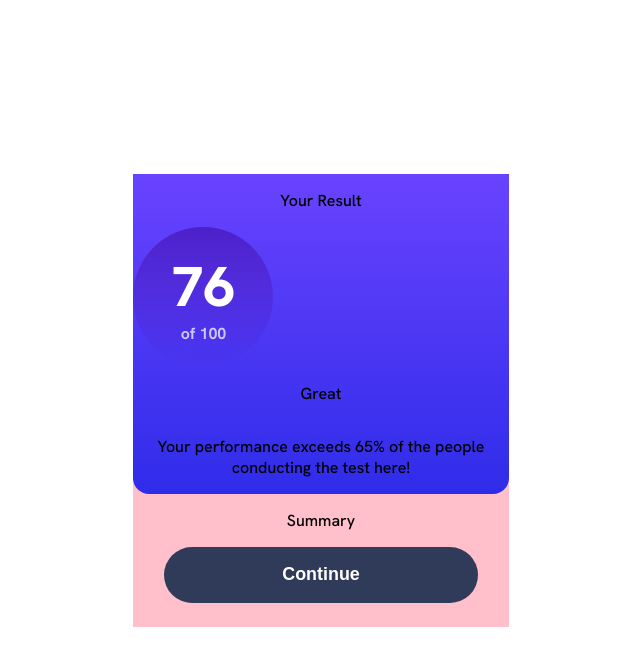
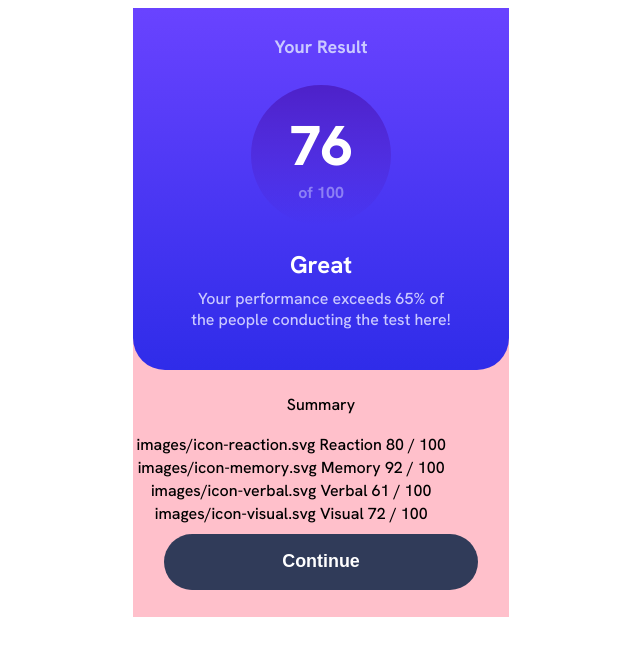
Before and after one commit to QLopes22/result-summary-component, a plain HTML site: page index.html in a window 1280 px wide. Shown: the whole page, without its empty margins (319-959 px from the left). Drawn offline with Linux system fonts and the light colour scheme.

Commit message:
finally got the grades to display

```diff
--- a/index.html
+++ b/index.html
@@ -1,3 +1,4 @@
+<!DOCTYPE html>
 <html lang="en">
 <head>
     <meta charset="UTF-8">
@@ -12,58 +13,32 @@
 <body>
     <div class="container">
         <div class="hero-section">
-            <p>Your Result</p>
+            <p class="results">Your Result</p>
 
             <div class="result-score">
-                <h1>76</h1>
-                <h2>of 100</h2>
+                <h1 class="big-score">76</h1>
+                <h2 class="full-score">of 100</h2>
             </div>
 
             <p class="motivation">Great</p>
             <p class="motivation-snippet">Your performance exceeds 65% of the people conducting the test here!</p>
        </div>
 
-       <div class="summary-info">
-            <p>Summary</p>
-            <div class="grades-container">
+       <p>Summary</p>
 
-            </div>
-            <!-- <div class="reaction">
-                <div class="small-icon">
-                     <img src="images/icon-reaction.svg" alt="">
-                    <p class="icon-txt">Reaction</p>
-                </div>
+       <div class="summary">
+         <table>
+               <tr class="reaction"></tr>
 
-                <p>80/100</p>
-            </div>
+               <!-- <tr class="visual">
+                    <td>icon</td>
+                    <td>visual</td>
+                    <td>80</td>
+                    <td>/ 100</td>
+               </tr> -->
+            </table>
 
-            <div class="reaction">
-                <div class="small-icon">
-                     <img src="images/icon-reaction.svg" alt="">
-                    <p class="icon-txt">Memory</p>
-                </div>
-
-                <p>80/100</p>
-            </div>
-
-            <div class="reaction">
-                <div class="small-icon">
-                     <img src="images/icon-reaction.svg" alt="">
-                    <p class="icon-txt">Verbal</p>
-                </div>
-
-                <p>80/100</p>
-            </div>
-
-            <div class="reaction">
-                <div class="small-icon">
-                     <img src="images/icon-reaction.svg" alt="">
-                    <p class="icon-txt">Visual</p>
-                </div>
-
-                <p>80/100</p>
-            </div> -->
-
+       </div>
 
             <button>Continue</button>
        </div>
--- a/script.js
+++ b/script.js
@@ -1,15 +1,53 @@
-fetch("data.json")
-.then(response => response.json())
-// .then(data => showInfo(data))
-.then(data => {
-    data.forEach(postInfo => {
-        const post = `<p>${data.grades}</p>`;
+// fetch("data.json")
+// .then(res => {
+//     return res.json();
+// })
+// .then(data => {
+//     console.log(data);
+// })
+// .then(data => {
+//     data.forEach(grades => {
+//         const tr = document.tr;
+//         const td = document.createElement("td");
+//         td.innerText = "hello niggro";
 
-        document.querySelector('.grades-container').innerHTML(data.grades);
-    })
+
+//         tr.append(markup);
+//     });
+// })
+// .catch(error => console.log("error, check your code"));
+
+const grades = [
+    {
+    "category": "Reaction",
+    "score": 80,
+    "icon": "images/icon-reaction.svg"
+  },
+  {
+    "category": "Memory",
+    "score": 92,
+    "icon": "images/icon-memory.svg"
+  },
+  {
+    "category": "Verbal",
+    "score": 61,
+    "icon": "images/icon-verbal.svg"
+  },
+  {
+    "category": "Visual",
+    "score": 72,
+    "icon": "images/icon-visual.svg"
+  }
+];
+
+  console.log(grades);
+
+const reaction = document.getElementsByClassName('reaction')[0];
+console.log(reaction);
+
+grades.forEach((grades, index) => {
+    let reactionChunk = document.createElement('td');
+    let reactionChunkText = document.createTextNode(`${grades.icon} ${grades.category} ${grades.score} / 100 `);
+    reactionChunk.append(reactionChunkText)
+    reaction.append(reactionChunk);
 })
-.catch(error => console.log(error));
-
-function showInfo(data) {
-    console.log(data.grades);
-}
--- a/style.css
+++ b/style.css
@@ -24,8 +24,30 @@ body {
 .hero-section {
     background-image:linear-gradient(180deg, #75F 0%, #6943FF 0.01%, #2F2CE9 100%);
     background-color: rgb(118, 36, 118);
-    border-bottom-left-radius: 1rem;
-    border-bottom-right-radius: 1rem;
+    border-bottom-left-radius: 2rem;
+    border-bottom-right-radius: 2rem;
+    color: white;
+}
+
+.results {
+    font-size: 1.125rem;
+    font-weight: 700;
+    line-height: normal;
+    color: #cac9ff;
+    padding: 1.5em;
+}
+
+.big-score {
+    font-size: 3.5rem;
+    font-weight: 800;
+    line-height: 4.5rem;
+}
+
+.full-score {
+    font-size: 1rem;
+    font-weight: 700;
+    color: #cac9ff;
+    opacity: 0.5168;
 }
 
 .result-score {
@@ -33,11 +55,12 @@ body {
     width: 8.75rem;
     height: 8.75rem;
     border-radius: 4.37rem;
+    margin: auto;
 }
 
 p {
     margin: 0;
-    padding: 1rem;
+    padding: 1em;
 }
 
 h1 {
@@ -57,8 +80,31 @@ h2 {
     margin: 0;
 }
 
+.motivation {
+    font-size: 1.5rem;
+    font-weight: 700;
+    padding: 0;
+    margin: 0;
+    margin-top: 24px;
+}
+
 .motivation-snippet {
     text-align: center;
+    font-size: 1rem;
+    font-weight: 500;
+    color:#cac9ff;
+    width: 260px;
+    padding: 0;
+    margin: 8px auto;
+    padding-bottom: 40px;
+}
+
+.sum-txt {
+    text-align: left;
+    font-size: 1.125rem;
+    font-weight: 700;
+    color: #303b59;
+    padding-left: 2rem;
 }
 
 .small-icon {
@@ -66,8 +112,7 @@ h2 {
     justify-content: start;
 }
 
-.reaction {
-    /* width: 19.68rem; */
+.summary {
     display: flex;
     justify-content: space-between;
     align-items: center;
@@ -78,8 +123,14 @@ h2 {
     margin: 0;
 }
 
+td {
+    display: flex;
+    flex-direction: column;
+}
+
 button {
-    margin-bottom: 1.5rem;
+    margin-top: .375em;
+    margin-bottom: 1.5em;
     width: 19.68rem;
     height: 3.5rem;
     color: white;
```
